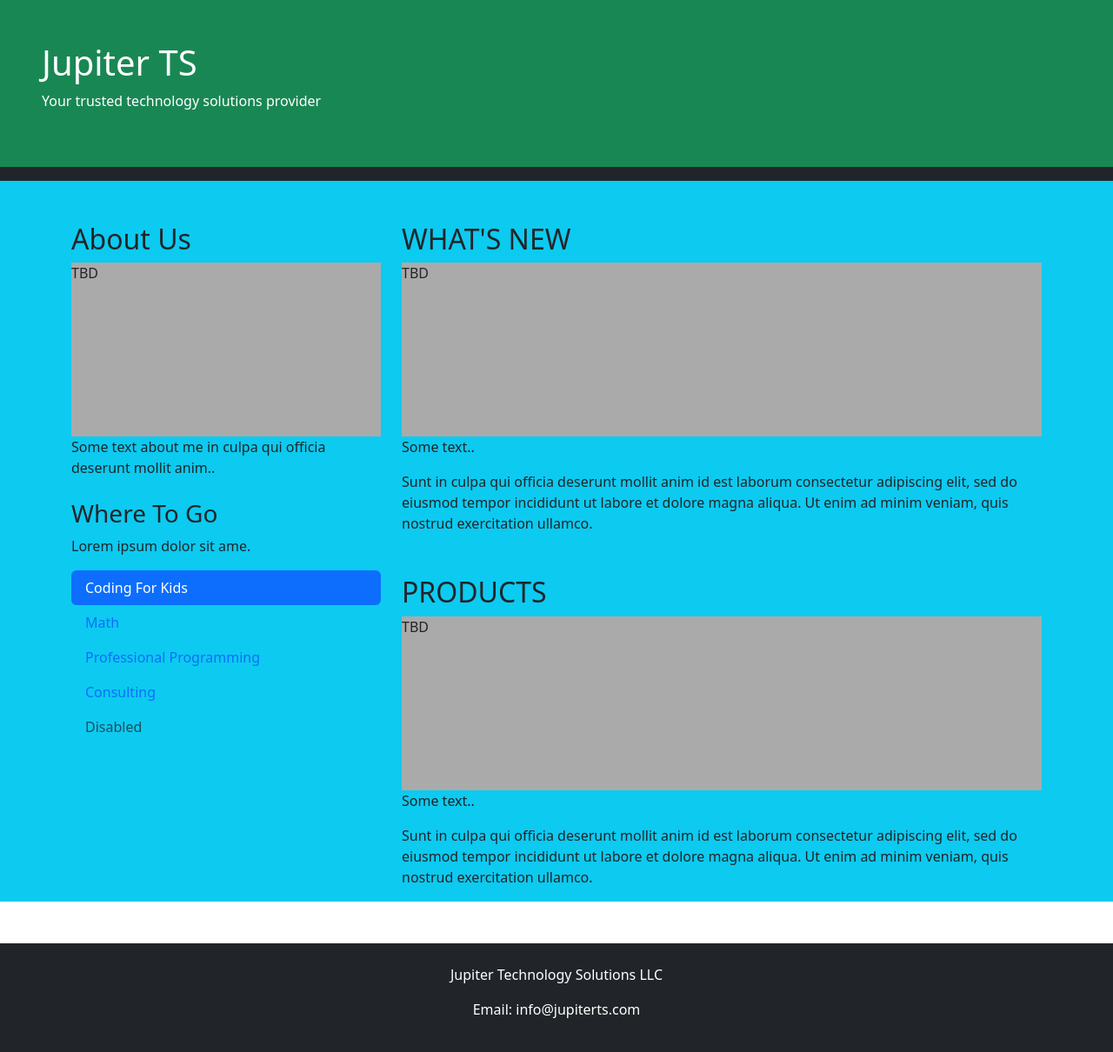
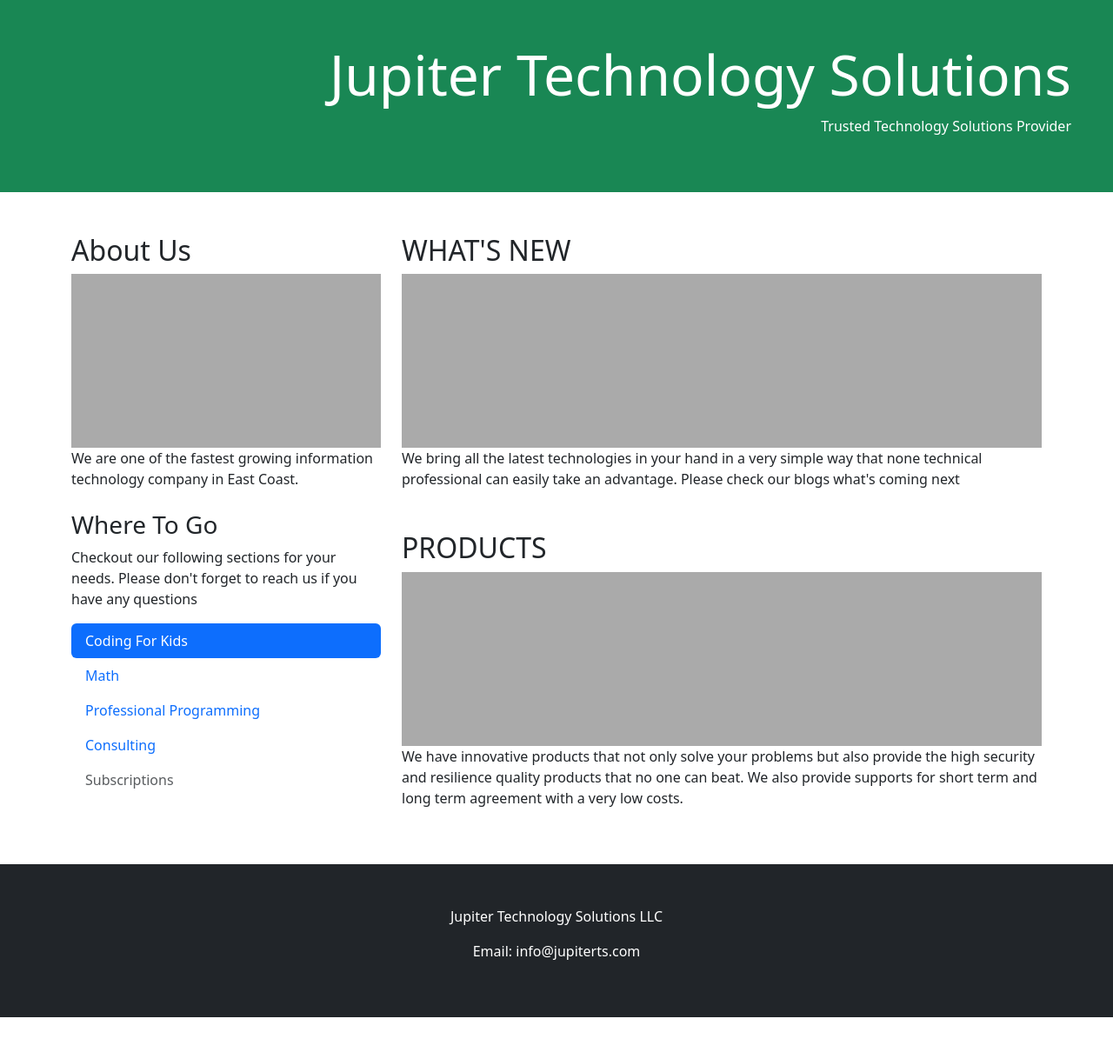
Before and after one commit to jts21/jupiter, a plain HTML site: page index.html in a window 1280 px wide. Shown: the whole page at 87% size. After the commit the page ends 1170 px from the top, so only its background shows below. Drawn offline with nearby package versions, Linux system fonts and the light colour scheme.

Commit message:
update the index page

```diff
--- a/index.html
+++ b/index.html
@@ -8,25 +8,34 @@
   <link href="https://cdn.jsdelivr.net/npm/bootstrap@5.3.2/dist/css/bootstrap.min.css" rel="stylesheet">
   <script src="https://cdn.jsdelivr.net/npm/bootstrap@5.3.2/dist/js/bootstrap.bundle.min.js"></script>
   <style>
-    .fakeimg {
+    .about-img {
       height: 200px;
       background: #aaa;
     }
+    .what-new-img {
+      height: 200px;
+      background: #aaa;
+    }
+    .product-img {
+      height: 200px;
+      background: #aaa;
+    }
+
   </style>
 </head>
 
 <body>
-  <div class="bg-info">
+  <div class="bg-white">
 
 
-  <div class="p-5 bg-success text-white text-right">
-    <h1>Jupiter TS</h1>
-    <p>Your trusted technology solutions provider</p>
+  <div class="p-5 bg-success text-white text-end">
+    <h1 class="display-3">Jupiter Technology Solutions</h1>
+    <p class="fs-6">Trusted Technology Solutions Provider</p>
   </div>
 
-  <nav class="navbar navbar-expand-sm bg-dark navbar-dark">
+  <!-- <nav class="navbar navbar-expand-sm bg-dark navbar-dark">
     <div class="container-fluid">
-      <!-- <ul class="navbar-nav">
+      <ul class="navbar-nav">
         <li class="nav-item">
           <a class="nav-link active" href="#">Active</a>
         </li>
@@ -39,18 +48,18 @@
         <li class="nav-item">
           <a class="nav-link disabled" href="#">Disabled</a>
         </li>
-      </ul> -->
+      </ul>
     </div>
-  </nav>
+  </nav> -->
 
   <div class="container mt-5">
     <div class="row">
       <div class="col-sm-4">
         <h2>About Us</h2>
-        <div class="fakeimg">TBD</div>
-        <p>Some text about me in culpa qui officia deserunt mollit anim..</p>
+        <div class="about-img"></div>
+        <p>We are one of the fastest growing information technology company in East Coast.</p>
         <h3 class="mt-4">Where To Go</h3>
-        <p>Lorem ipsum dolor sit ame.</p>
+        <p>Checkout our following sections for your needs. Please don't forget to reach us if you have any questions</p>
         <ul class="nav nav-pills flex-column">
           <li class="nav-item">
             <a class="nav-link active" href="#">Coding For Kids</a>
@@ -65,35 +74,28 @@
             <a class="nav-link" href="#">Consulting</a>
           </li>
           <li class="nav-item">
-            <a class="nav-link disabled" href="#">Disabled</a>
+            <a class="nav-link disabled" href="#">Subscriptions</a>
           </li>
         </ul>
         <hr class="d-sm-none">
       </div>
       <div class="col-sm-8">
         <h2>WHAT'S NEW</h2>
-        <div class="fakeimg">TBD</div>
-        <p>Some text..</p>
-        <p>Sunt in culpa qui officia deserunt mollit anim id est laborum consectetur adipiscing elit, sed do eiusmod
-          tempor incididunt ut labore et dolore magna aliqua. Ut enim ad minim veniam, quis nostrud exercitation
-          ullamco.</p>
+        <div class="what-new-img"></div>
+        <p>We bring all the latest technologies in your hand in a very simple way that none technical professional can easily take an advantage. Please check our blogs what's coming next</p>
 
         <h2 class="mt-5">PRODUCTS</h2>
-        <div class="fakeimg">TBD</div>
-        <p>Some text..</p>
-        <p>Sunt in culpa qui officia deserunt mollit anim id est laborum consectetur adipiscing elit, sed do eiusmod
-          tempor incididunt ut labore et dolore magna aliqua. Ut enim ad minim veniam, quis nostrud exercitation
-          ullamco.</p>
+        <div class="product-img"></div>
+        <p>We have innovative products that not only solve your problems but also provide the high security and resilience quality products that no one can beat. We also provide supports for short term and long term agreement with a very low costs.</p>
       </div>
     </div>
   </div>
 </div>
 
-  <div class="mt-5 p-4 bg-dark text-white text-center">
+  <div class="mt-5 p-5 bg-dark text-white text-center">
     <p>Jupiter Technology Solutions LLC</p>
     <p>Email: info@jupiterts.com</p>
   </div>
 
 </body>
-
 </html>
```
